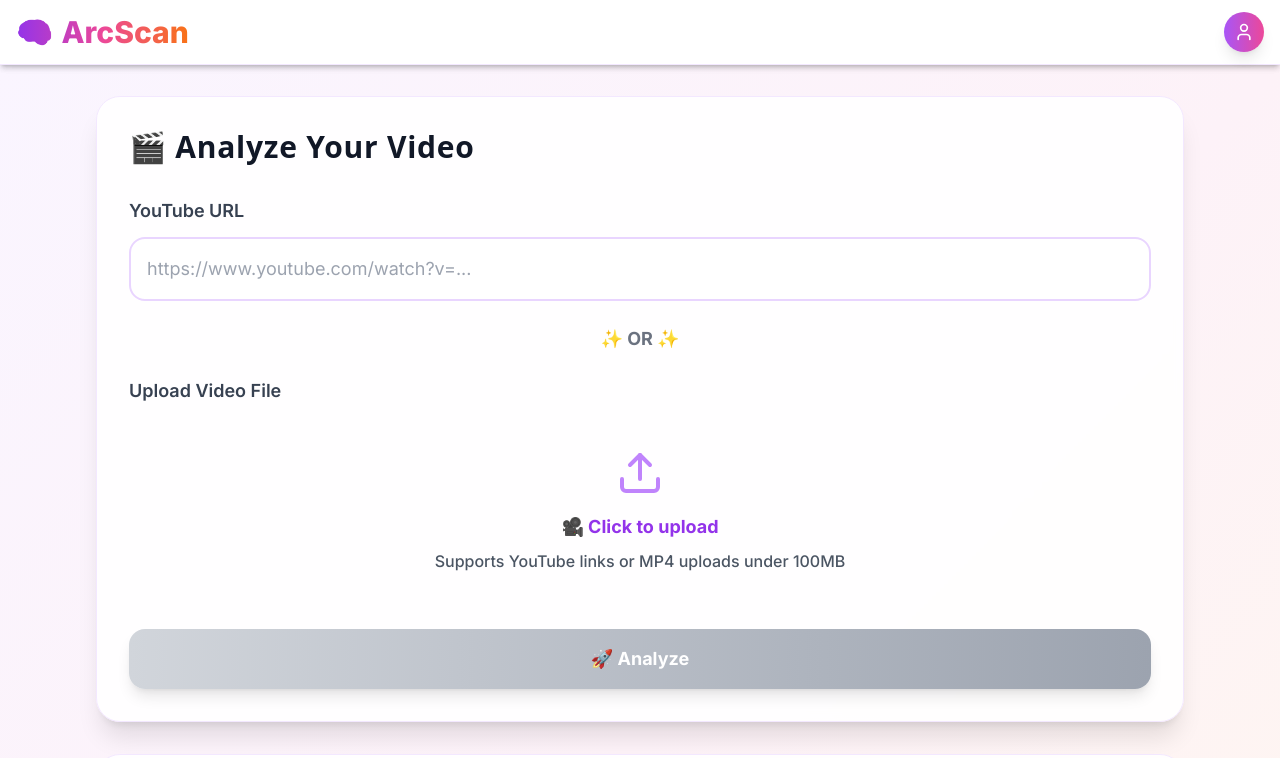
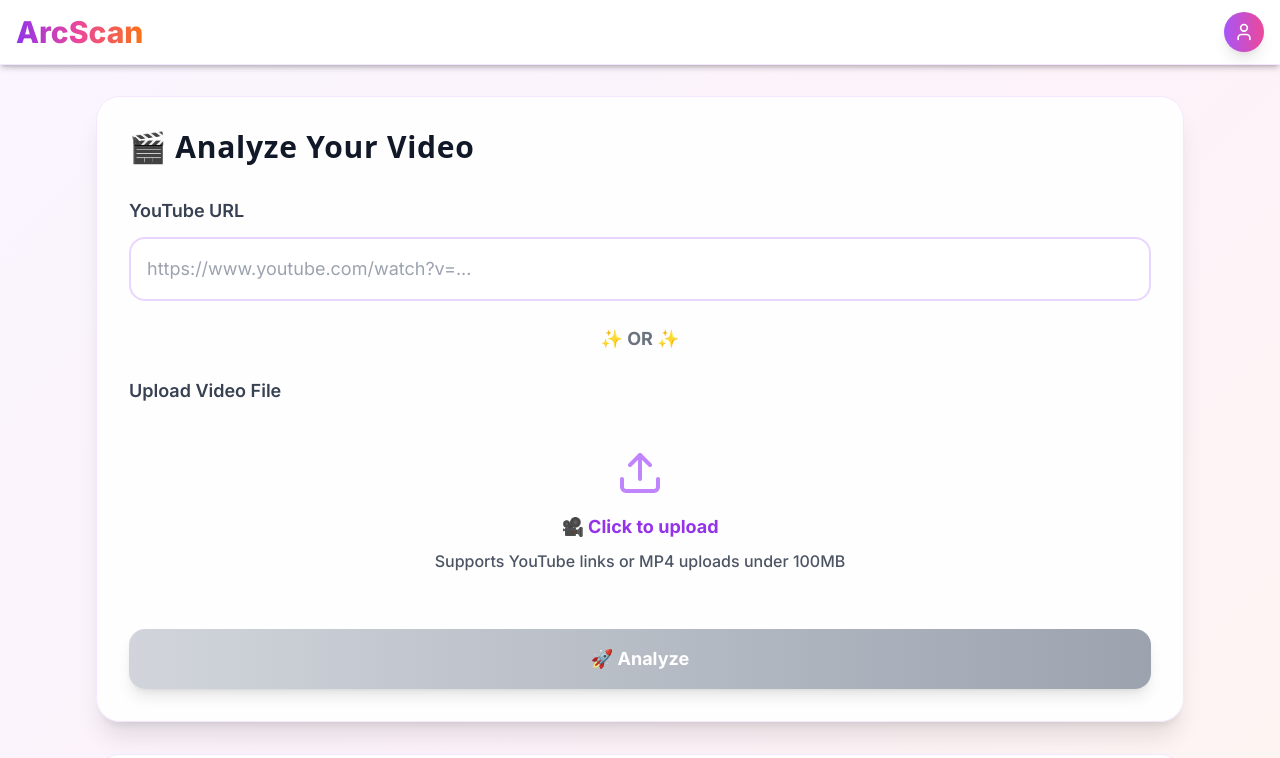
Before and after one commit to hibaam/Final-project, a Next.js app in the folder arcscan/: page /dashboard in a window 1280 px wide. Shown: the top 758 px of the page. Built offline with nearby package versions, Linux system fonts and the light colour scheme; no server answers.

Commit message:
Make ArcScan logo link back to landing page

```diff
--- a/arcscan/components/navbar.tsx
+++ b/arcscan/components/navbar.tsx
@@ -11,10 +11,12 @@ export function Navbar() {
     <nav className="fixed top-0 left-0 right-0 z-50 bg-white shadow-md border-b border-purple-100">
       <div className="max-w-7xl mx-auto px-4 flex items-center justify-between h-16 relative">
         {/* Logo on the left */}
-        <div className="text-3xl	 font-extrabold bg-gradient-to-r from-purple-600 via-pink-500 to-orange-500 bg-clip-text text-transparent flex items-center gap-2">
-          <span className="text-3xl">🧠</span>
-          <span>ArcScan</span>
-        </div>
+        <Link href="/" className="flex items-center gap-2 hover:opacity-90 transition">
+  <h1 className="text-3xl font-extrabold bg-gradient-to-r from-purple-600 via-pink-500 to-orange-500 bg-clip-text text-transparent">
+     ArcScan
+  </h1>
+</Link>
+
 
         {/* Avatar with dropdown */}
         <div
```
